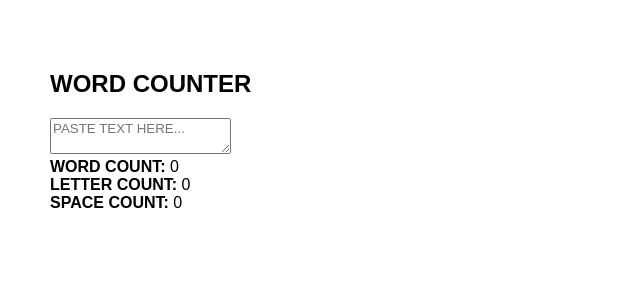
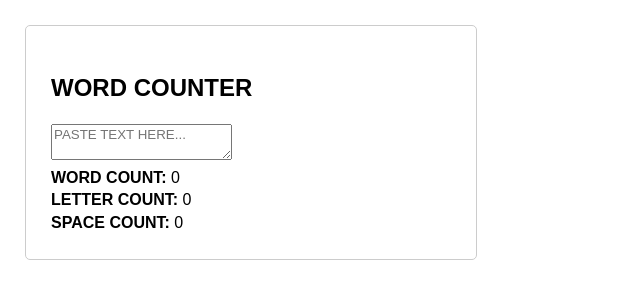
Before and after one commit to 1SaiVaruna/WordCounter, a plain HTML site: page index.html in a window 1280 px wide. Shown: the whole page, without its empty margins (0-640 px from the left). Drawn offline with Linux system fonts and the light colour scheme.

Commit message:
Added border styling to container.

```diff
--- a/style.css
+++ b/style.css
@@ -11,4 +11,7 @@ body{
     width: 400px;
     margin: 25px;
     padding: 25px;
+    border: 1px solid #cccccc;
+    border-radius: 5px;
+    line-height: 1.4;
 }
```
